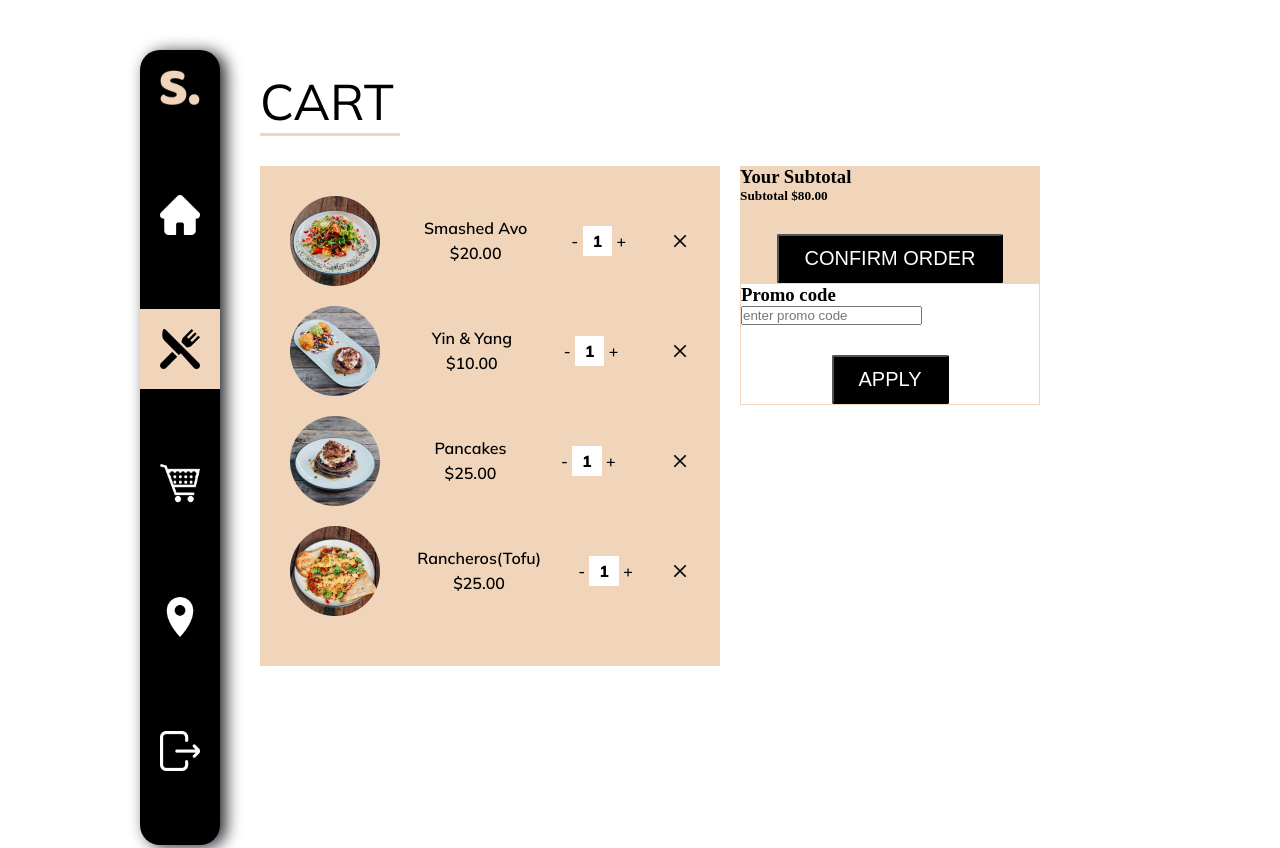
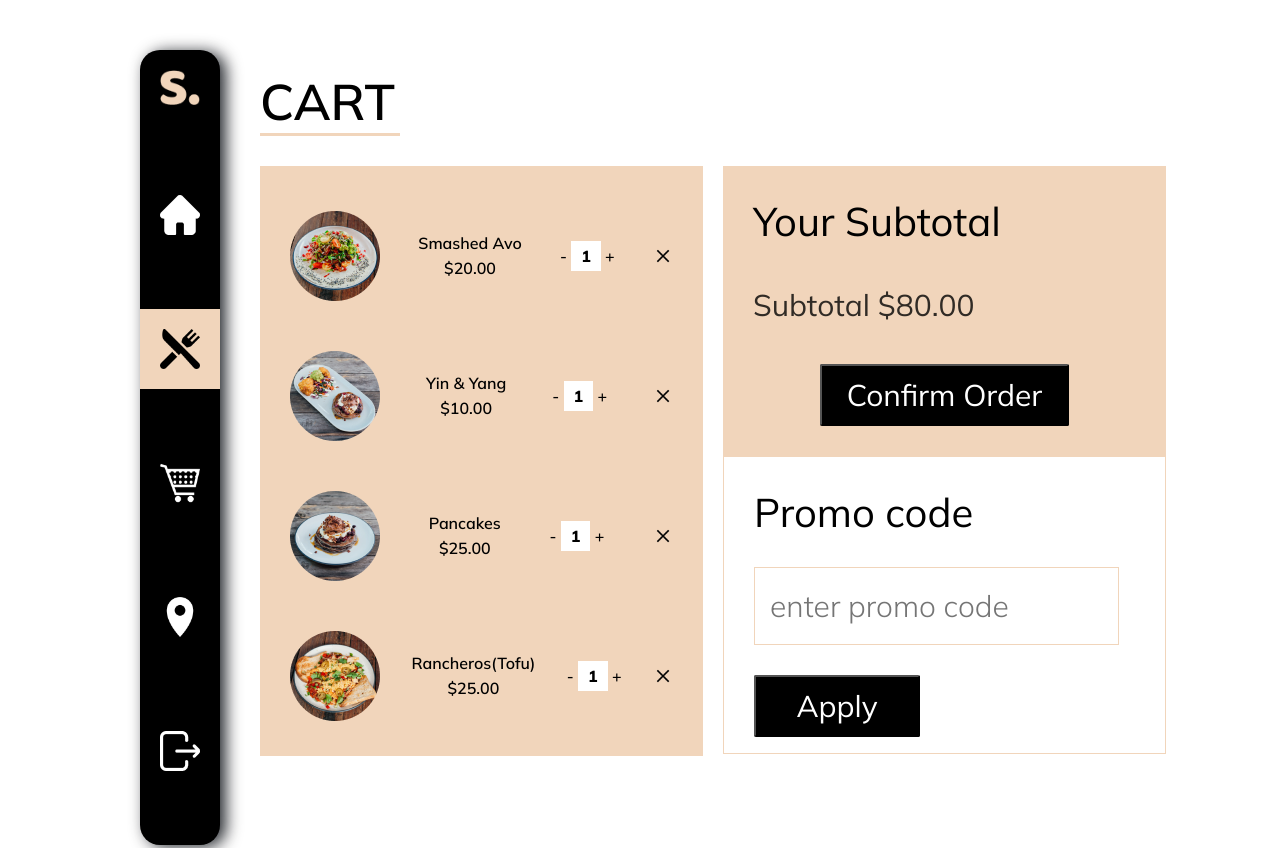
Before and after one commit to Bethanhelen/sushi-restaurant, a plain HTML site: page cart.html in a window 1280 px wide. Shown: the top 848 px of the page. Drawn offline with Linux system fonts and the light colour scheme.

Commit message:
cart completed

```diff
--- a/cart.html
+++ b/cart.html
@@ -3,14 +3,14 @@
 
 <head>
     <meta charset="UTF-8">
-    <meta content="width=device-width, user-scalable=no, initial-scale=1.0, maximum-scale=1.0, minimum-scale=1.0"
-        name="viewport">
+    <meta content="width=device-width, user-scalable=no, initial-scale=1.0, maximum-scale=1.0, minimum-scale=1.0" name="viewport">
     <meta content="ie=edge" http-equiv="X-UA-Compatible">
     <link href="style.css" rel="stylesheet">
     <title>SIDEHUSTLE | Sushi restaurant</title>
 </head>
+
 <body>
-  <div class="menu">
+    <div class="menu">
         <div class="left-bar">
             <img src="S..png" alt="">
             <a href="index.html"><img src="Vector.png" alt=""></a>
@@ -26,54 +26,50 @@
             <div class="food">
                 <div class="cart-left">
                     <div class="smashed">
-                        <img src="Ellipse 5.png" alt="">
+                        <img class="ellipse" src="Ellipse 5.png" alt="">
                         <p>Smashed Avo
-                            <br>
-                            $20.00
+                            <br> $20.00
                         </p>
                         <p>- <span class="number">1</span> +</p>
-                        <img src="close.png" alt=""width='20'>
+                        <img src="close.png" alt="" width='20'>
                     </div>
                     <div class="smashed">
-                        <img src="Ellipse 6.png" alt="">
+                        <img class="ellipse" src="Ellipse 6.png" alt="">
                         <p>Yin & Yang
-                            <br>
-                            $10.00
+                            <br> $10.00
                         </p>
                         <p>- <span class="number">1</span> +</p>
-                        <img src="close.png" alt=""width='20'>
+                        <img src="close.png" alt="" width='20'>
                     </div>
                     <div class="smashed">
-                        <img src="Ellipse 7.png" alt="">
+                        <img class="ellipse" src="Ellipse 7.png" alt="">
                         <p>Pancakes
-                            <br>
-                            $25.00
+                            <br> $25.00
                         </p>
                         <p>- <span class="number">1</span> +</p>
-                        <img src="close.png" alt=""width='20'>
+                        <img src="close.png" alt="" width='20'>
                     </div>
                     <div class="smashed">
-                        <img src="Ellipse 8.png" alt="">
+                        <img class="ellipse" src="Ellipse 8.png" alt="">
                         <p>Rancheros(Tofu)
-                            <br>
-                            $25.00
+                            <br> $25.00
                         </p>
                         <p>- <span class="number">1</span> +</p>
-                        <img src="close.png" alt=""width='20'>
+                        <img src="close.png" alt="" width='20'>
                     </div>
                 </div>
                 <div class="cart-right">
                     <div class="cart-top">
                         <h3>Your Subtotal</h3>
-                        <h5>Subtotal   $80.00</h5>
-                        <div class="load">
-                            <button>Confirm order</button>
+                        <h5>Subtotal $80.00</h5>
+                        <div class="confirm">
+                            <button>Confirm Order</button>
                         </div>
                     </div>
                     <div class="cart-bottom">
                         <h3>Promo code</h3>
                         <input type="text" placeholder="enter promo code">
-                        <div class="load">
+                        <div class="apply">
                             <button>Apply</button>
                         </div>
                     </div>
@@ -87,4 +83,5 @@
         <p>copyright 2021 Sushi Restaurant</p>
     </footer>
 </body>
+
 </html>
--- a/style.css
+++ b/style.css
@@ -1,18 +1,20 @@
 @import url('https://fonts.googleapis.com/css2?family=Mulish:wght@300;400;500;600;700;800;900&display=swap');
-*{
+* {
     margin: 0;
     padding: 0;
     box-sizing: border-box;
 }
-main{
-  background:url("restaurant 1.png");
+
+main {
+    background: url("restaurant 1.png");
     background-repeat: no-repeat;
     background-size: center;
-  height:100vh;
+    height: 100vh;
     overflow: hidden;
     font-family: 'Mulish';
 }
-.head{
+
+.head {
     text-align: center;
     margin-top: 220px;
     font-family: 'Mulish';
@@ -22,26 +24,30 @@ main{
     line-height: 75px;
     color: #fff;
 }
-span{
-  font-weight:800;
+
+span {
+    font-weight: 800;
 }
-.para{
+
+.para {
     width: 822px;
     text-align: center;
-  font-size:25px;
+    font-size: 25px;
     font-weight: 400;
-  line-height:31px;
+    line-height: 31px;
     color: #fff;
     margin: auto;
     padding-top: 15px;
 }
-.button{
+
+.button {
     display: flex;
     align-items: center;
     justify-content: center;
     margin-top: 40px;
 }
-.button a{
+
+.button a {
     list-style: none;
     text-decoration: none;
     color: #000;
@@ -49,44 +55,47 @@ span{
     margin-right: 10px;
     line-height: 38px;
     font-size: 20px;
-  font-family: 'Mulish'
-  font-weight:300;
+    font-family: 'Mulish' font-weight: 300;
     font-style: normal;
     padding: 5px 50px;
     border-radius: 2px;
     text-transform: uppercase;
     cursor: pointer;
 }
-.menu{
+
+.menu {
     display: flex;
-  margin-top:50px;
+    margin-top: 50px;
     margin-left: 100px;
 }
 
-.left-bar{
+.left-bar {
     background-color: #000;
     display: flex;
     flex-direction: column;
-  margin:0px 40px;
+    margin: 0px 40px;
     box-sizing: border-box;
     border-radius: 20px;
     width: 80px;
     box-shadow: rgba(0, 5, 10, 0.856) 6px 2px 16px 0px, rgba(255, 255, 255, 0.8) -6px -2px 16px 0px;
+}
 
-}
-.left-bar img{
+.left-bar img {
     padding: 20px;
     color: #fff;
     margin-bottom: 50px;
     cursor: pointer;
 }
-.left-bar a.active img{
+
+.left-bar a.active img {
     background-color: #F1D5BB;
 }
-.right-bar{
+
+.right-bar {
     width: 1000px;
 }
-.right-bar .heading{
+
+.right-bar .heading {
     text-transform: uppercase;
     font-family: 'Mulish';
     margin-top: 20px;
@@ -97,41 +106,34 @@ span{
     width: 320px;
     margin-bottom: 30px;
 }
-.right-bar .heading-cart{
-  text-transform: uppercase;
-  font-family: 'Mulish';
-  margin-top: 20px;
-  font-weight: 400;
-  font-size: 50px;
-  line-height: 63px;
-  border-bottom: 3px solid #F1D5BB;
-  width: 140px;
-  margin-bottom: 30px;
-}
-.food{
+
+.food {
     display: grid;
     grid-template-columns: 1fr 1fr 1fr 1fr;
     grid-gap: 20px;
     grid-auto-flow: row;
 }
-.food img{
+
+.food img {
     border-radius: 2px;
 }
 
-.food p{
+.food p {
     text-align: center;
     font-family: 'Mulish';
-  font-style:normal;
+    font-style: normal;
     font-weight: 600;
     line-height: 25px;
 }
-.load{
+
+.load {
     display: flex;
     align-items: center;
     justify-content: center;
     margin-top: 30px;
 }
-button{
+
+button {
     background-color: #000;
     text-transform: uppercase;
     color: #fff;
@@ -143,12 +145,13 @@ button{
     font-style: normal;
     cursor: pointer;
 }
-footer{
+
+footer {
     margin: 50px 0px;
     margin-left: 20%;
+}
 
-}
-footer p{
+footer p {
     font-size: 15px;
     line-height: 19px;
     font-weight: 600;
@@ -156,28 +159,140 @@ footer p{
     font-family: 'Mulish';
 }
 
+
 /* cart page */
-.cart-left{
+
+.right-bar .heading-cart {
+    text-transform: uppercase;
+    font-family: 'Mulish';
+    margin-top: 20px;
+    font-weight: 600;
+    font-size: 50px;
+    line-height: 63px;
+    border-bottom: 3px solid #F1D5BB;
+    width: 140px;
+    margin-bottom: 30px;
+}
+
+.cart-left {
     background-color: #F1D5BB;
     padding: 30px;
+    width: 443px;
+    height: 590px;
 }
-.smashed{
+
+.smashed {
     display: flex;
-  width: 400px;
+    width: 100%;
+    height: 140px;
     align-items: center;
     justify-content: space-between;
     padding-bottom: 20px;
 }
-span.number{
+
+.smashed.ellipse {
+    width: 90px;
+    height: 90px;
+}
+
+span.number {
     background-color: #fff;
     padding: 5px 10px;
 }
-.cart-right{
-  width: 300px;
+
+.cart-right {
+    width: 443px;
+    height: 286px;
 }
-.cart-top{
+
+.cart-top {
     background-color: #F1D5BB;
 }
-.cart-bottom{
+
+.cart-top h3,
+.cart-bottom h3 {
+    font-family: 'Mulish';
+    font-style: normal;
+    font-weight: 400;
+    font-size: 40px;
+    line-height: 50px;
+    padding: 30px;
+}
+
+.cart-top h5 {
+    font-family: 'Mulish';
+    font-style: normal;
+    font-weight: 400;
+    font-size: 30px;
+    line-height: 38px;
+    padding: 10px 30px;
+    color: rgba(0, 0, 0, 0.8);
+}
+
+.confirm {
+    display: flex;
+    align-items: center;
+    justify-content: center;
+    margin-top: 30px;
+}
+
+.confirm button {
+    background-color: #000;
+    color: #fff;
+    text-transform: capitalize;
+    border-radius: 2px;
+    padding: 10px 25px;
+    font-size: 30px;
+    font-weight: 400;
+    line-height: 38px;
+    font-style: normal;
+    cursor: pointer;
+    margin-bottom: 30px;
+    font-family: 'Mulish';
+}
+
+.cart-bottom {
     border: 1px solid #F1D5BB;
 }
+
+.cart-bottom input {
+    width: 365px;
+    height: 78px;
+    margin-left: 30px;
+    border: 1px solid #F1D5BB;
+    font-family: 'Mulish';
+    text-transform: lowercase;
+    font-style: normal;
+    font-size: 30px;
+    font-weight: 200;
+    line-height: 38px;
+    color: rgba(0, 0, 0, 0.6);
+    padding-left: 15px;
+}
+
+.cart-bottom input:focus {
+    outline: none;
+}
+
+.apply {
+    margin-top: 30px;
+    margin-left: 30px;
+    width: 166px;
+    height: 78px;
+}
+
+.apply button {
+    width: 100%;
+    background-color: #000;
+    color: #fff;
+    text-transform: capitalize;
+    border-radius: 2px;
+    padding: 10px 25px;
+    font-size: 30px;
+    font-weight: 400;
+    line-height: 38px;
+    font-style: normal;
+    cursor: pointer;
+    margin-bottom: 30px;
+    font-family: 'Mulish';
+}
```
Lines whose indentation alone changed are shown as unchanged.
